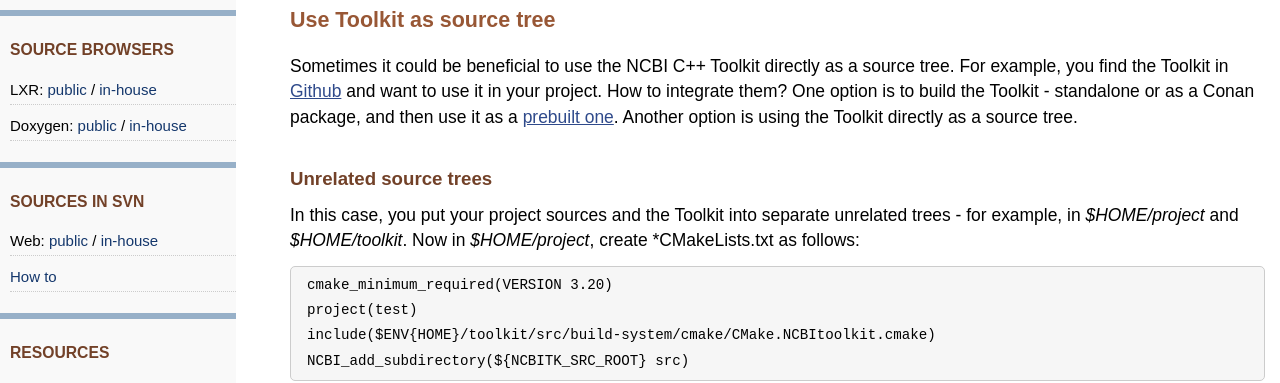
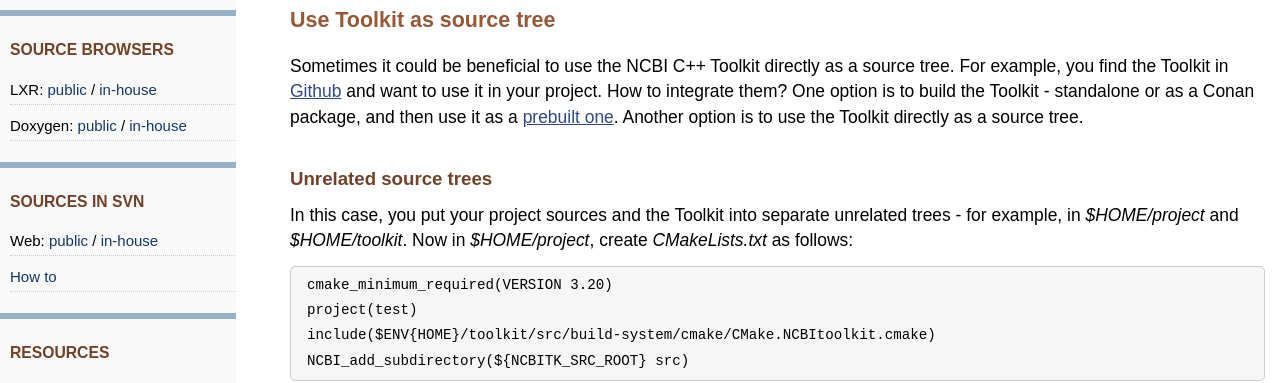
Before and after one commit to ncbi/cxx-toolkit, a Jekyll site: the page built from pages/ch_cmconfig.md, in a window 1280 px wide and 900 px high, scrolled down 5786 px. Shown: the part 153-536 px from the top of the window. Built offline with Jekyll 4.4.1, drawn with Linux system fonts in a browser that asks for light colours.

Commit message:
Update ch_cmconfig.md

```diff
--- a/pages/ch_cmconfig.md
+++ b/pages/ch_cmconfig.md
@@ -244,13 +244,13 @@ For developers at NCBI, the following samples are available: [CGI sample](https:
 ## Use Toolkit as source tree
 
 Sometimes it could be beneficial to use the NCBI C++ Toolkit directly as a source tree. For example, you find the Toolkit in [Github](https://github.com/ncbi/ncbi-cxx-toolkit-public) and want to use it in your project. How to integrate them? One option is to build the Toolkit - standalone or as a Conan package, and then use it as a [prebuilt one](#ch_cmconfig._Use_prebuilt).
-Another option is using the Toolkit directly as a source tree.
+Another option is to use the Toolkit directly as a source tree.
 
 <a name="ch_cmconfig._unrelated"></a>
 
 ### Unrelated source trees
 
-In this case, you put your project sources and the Toolkit into separate unrelated trees - for example, in *$HOME/project* and  *$HOME/toolkit*. Now in *$HOME/project*,  create *CMakeLists.txt as follows:
+In this case, you put your project sources and the Toolkit into separate unrelated trees - for example, in *$HOME/project* and  *$HOME/toolkit*. Now in *$HOME/project*,  create *CMakeLists.txt* as follows:
 
     cmake_minimum_required(VERSION 3.20)
     project(test)
```
